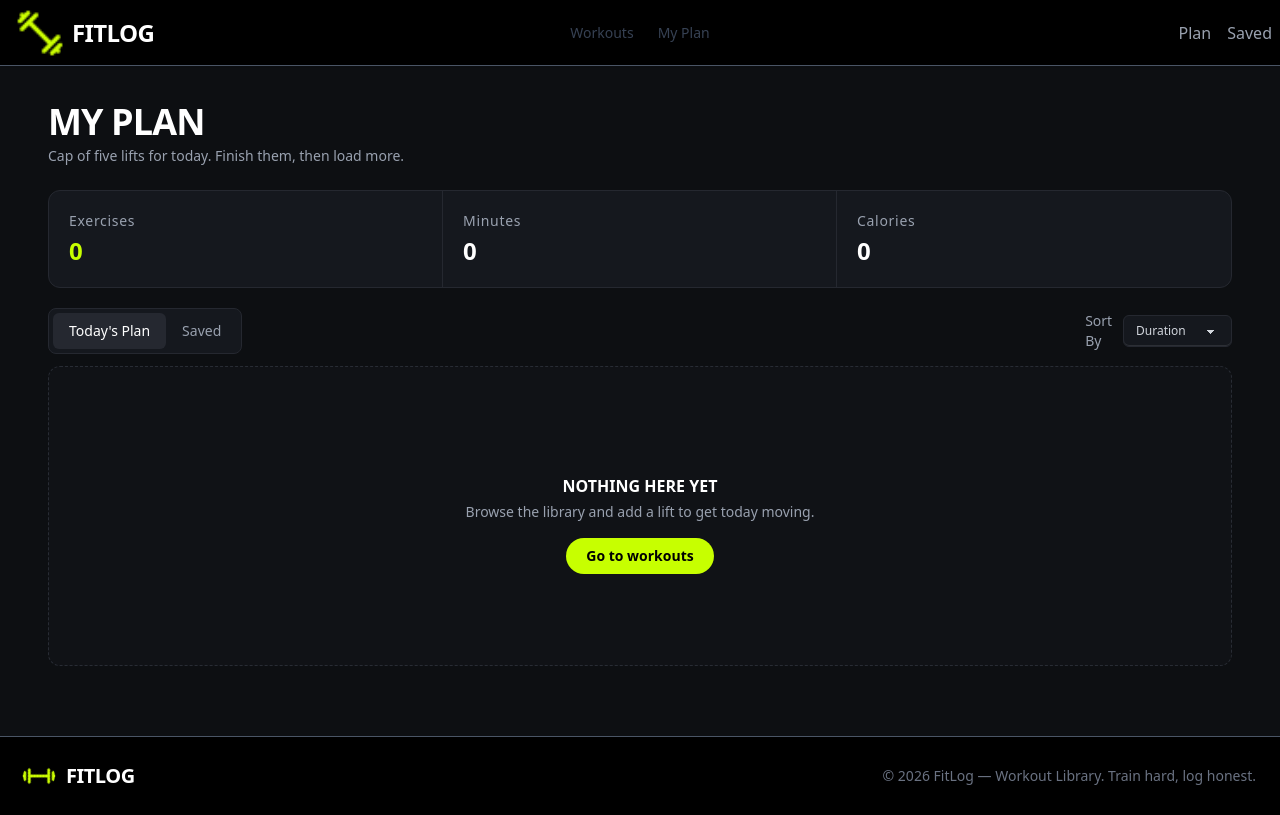
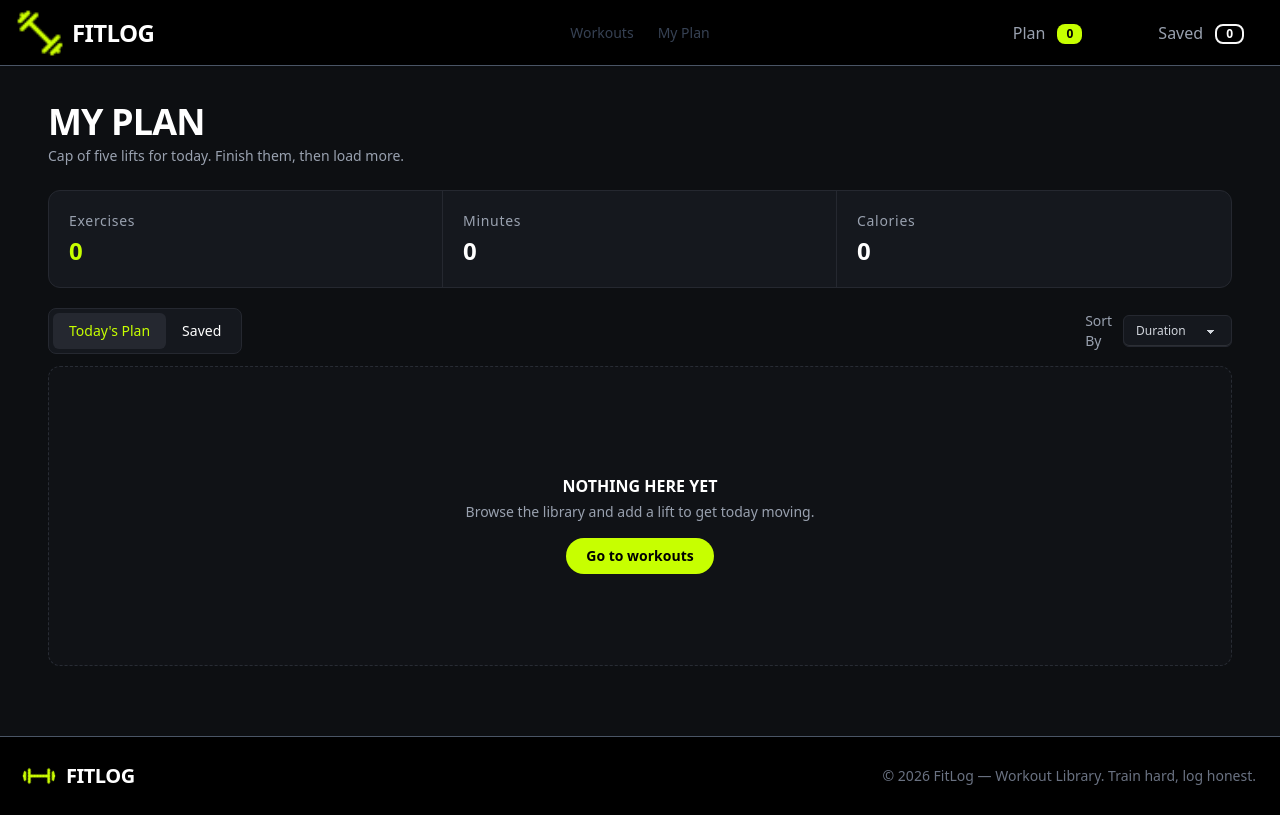
Before and after one commit to Riaz-RZ/PH-A6-FitLog, a Next.js app: page /myplan in a window 1280 px wide. Built offline with nearby package versions, Linux system fonts and the light colour scheme.

Commit message:
Navbar Plan And Saved Badge UI Updated

```diff
--- a/src/app/myplan/page.tsx
+++ b/src/app/myplan/page.tsx
@@ -12,14 +12,28 @@ import {
     FiX
 } from "react-icons/fi";
 import { MdLocalFireDepartment } from "react-icons/md";
+import { toast } from "react-toastify";
 
 const MyPlanPage = () => {
-    const { todaysPlan, save } = useContext(WorkoutsContext);
+    const { todaysPlan, setTodaysPlan, save, setSave } = useContext(WorkoutsContext);
 
     const [activeTab, setActiveTab] = useState<"today" | "saved">("today");
 
     const plan: ILibrary[] =
         activeTab === "today" ? todaysPlan : save;
+    const handleRemove = (id: number) => {
+        if (activeTab === "today") {
+            setTodaysPlan((prev) =>
+                prev.filter((workout) => workout.id !== id)
+            );
+            toast.success("Removed from Today's Plan");
+        } else {
+            setSave((prev) =>
+                prev.filter((workout) => workout.id !== id)
+            );
+            toast.success("Removed from Saved");
+        }
+    };
 
     // Calculate summary
     const totalMinutes = plan.reduce(
@@ -98,8 +112,8 @@ const MyPlanPage = () => {
                         <button
                             onClick={() => setActiveTab("today")}
                             className={`rounded-md px-4 py-2 text-sm font-medium transition cursor-pointer ${activeTab === "today"
-                                    ? "bg-[#252830] text-white"
-                                    : "text-gray-400 hover:text-white"
+                                ? "bg-[#252830] text-[#c7ff00]"
+                                : "text-white"
                                 }`}
                         >
                             Today's Plan
@@ -108,8 +122,8 @@ const MyPlanPage = () => {
                         <button
                             onClick={() => setActiveTab("saved")}
                             className={`rounded-md px-4 py-2 text-sm font-medium transition cursor-pointer ${activeTab === "saved"
-                                    ? "bg-[#252830] text-white"
-                                    : "text-gray-400 hover:text-white"
+                                ? "bg-[#252830] text-[#c7ff00]"
+                                : "text-white"
                                 }`}
                         >
                             Saved
@@ -128,7 +142,6 @@ const MyPlanPage = () => {
                             <option>Duration</option>
                             <option>Calories</option>
                             <option>Rating</option>
-                            <option>Name</option>
                         </select>
                     </div>
 
@@ -139,7 +152,7 @@ const MyPlanPage = () => {
                 {plan.length === 0 ? (
 
                     /* EMPTY STATE */
-                    <section className="mt-3 flex min-h-[300px] flex-col items-center justify-center rounded-xl border border-dashed border-[#282c34] bg-[#101216] text-center">
+                    <section className="mt-3 flex min-h-75 flex-col items-center justify-center rounded-xl border border-dashed border-[#282c34] bg-[#101216] text-center">
 
                         <h2 className="mt-4 text-md font-black">
                             NOTHING HERE YET
@@ -171,7 +184,7 @@ const MyPlanPage = () => {
                             >
 
                                 {/* Image */}
-                                <div className="m-3 aspect-[3/2] w-32 shrink-0 overflow-hidden rounded-xl sm:w-40">
+                                <div className="m-3 aspect-3/2 w-32 shrink-0 overflow-hidden rounded-xl sm:w-40">
                                     <Image
                                         src={workout.image}
                                         alt={workout.name}
@@ -208,18 +221,21 @@ const MyPlanPage = () => {
                                                     View Details
                                                 </Link>
 
-                                                <button
-                                                    className="rounded-2xl bg-[#c7ff00] px-3 py-2 text-xs font-bold text-black transition hover:bg-[#b8ef00] flex items-center gap-1.5"
-                                                >
-                                                    <FiCheck />
-                                                    Mark as Done
-                                                </button>
+                                                {activeTab === "today" && (
+                                                    <button
+                                                        className="rounded-2xl bg-[#c7ff00] px-3 py-2 text-xs font-bold text-black transition hover:bg-[#b8ef00] flex items-center gap-1.5 cursor-pointer"
+                                                    >
+                                                        <FiCheck />
+                                                        Mark as Done
+                                                    </button>
+                                                )}
 
                                             </div>
 
                                             {/* X Button */}
                                             <button
-                                                className="p-2 text-gray-500 transition hover:border-red-400 hover:text-red-400"
+                                            onClick={() => handleRemove(workout.id)}
+                                                className="p-2 text-gray-500 transition hover:border-red-400 hover:text-red-400 cursor-pointer"
                                                 aria-label={`Remove ${workout.name}`}
                                             >
                                                 <FiX />
--- a/src/components/shared/Navbar.tsx
+++ b/src/components/shared/Navbar.tsx
@@ -1,6 +1,9 @@
+"use client"
 import Link from "next/link";
 import Image from "next/image";
 import logo from "@/assets/logo.png";
+import { useContext } from "react";
+import { WorkoutsContext } from "@/context/WorkoutsContext";
 
 const Navbar = () => {
     const links = (
@@ -23,6 +26,10 @@ const Navbar = () => {
             </li>
         </>
     );
+    const { todaysPlan, save } = useContext(WorkoutsContext);
+
+    const planCount = todaysPlan.length;
+    const savedCount = save.length;
 
     return (
         <nav className="sticky top-0 z-50 bg-black shadow-xs border-b border-gray-600">
@@ -64,8 +71,12 @@ const Navbar = () => {
                     </ul>
                 </div>
                 <div className="navbar-end gap-4">
-                    <a className=" text-gray-400">Plan</a>
-                    <a className="text-gray-400">Saved</a>
+                    <button className=" text-gray-400 me-4 px-4 py-0.5">Plan<span className="badge badge-sm bg-[#c7ff00] text-black border-0 mx-3 font-bold">
+                                    {planCount}
+                                </span></button>
+                    <button className="text-gray-400 px-4 py-0.5">Saved<span className="badge badge-sm bg-black text-white border-2 mx-3 font-bold">
+                                    {savedCount}
+                                </span></button>
                 </div>
             </div>
         </nav>
--- a/src/components/workoutDetailspage/SaveLaterButton.tsx
+++ b/src/components/workoutDetailspage/SaveLaterButton.tsx
@@ -1,25 +1,38 @@
-"use client"
+"use client";
+
 import { WorkoutsContext } from "@/context/WorkoutsContext";
 import { ILibrary } from "@/types/library.types";
 import { useContext } from "react";
-import {
-    FiBookmark,
-} from "react-icons/fi";
+import { FiBookmark } from "react-icons/fi";
 import { toast } from "react-toastify";
 
-const SaveLaterButton = ({workout}: {workout: ILibrary}) => {
-
-    const {save, setSave} = useContext(WorkoutsContext)
+const SaveLaterButton = ({ workout }: { workout: ILibrary }) => {
+    const { save, setSave } = useContext(WorkoutsContext) as {
+        save: ILibrary[];
+        setSave: React.Dispatch<React.SetStateAction<ILibrary[]>>;
+    };
 
     const handleSaveLater = () => {
-        console.log("save for later button clicked", workout);
-        setSave([...save, workout]);
-        toast.success(`Saved for Later`)
-    }
+        const alreadySaved = save.some((item) => item.id === workout.id);
+
+        if (alreadySaved) {
+            toast.error("Already Saved for Later");
+            return;
+        }
+
+        toast.success("Saved for Later");
+        setSave((prev) => [...prev, workout]);
+    };
+
     return (
-            <button className="btn h-10 min-h-10 rounded-md border border-[#363a42] bg-transparent px-4 text-xs font-bold text-gray-300 hover:bg-[#1a1d22]"  onClick={() => handleSaveLater()}>
-            <FiBookmark /> Save for Later
+        <button
+            className="btn h-10 min-h-10 rounded-md border border-[#363a42] bg-transparent px-4 text-xs font-bold text-gray-300 hover:bg-[#1a1d22]"
+            onClick={handleSaveLater}
+        >
+            <FiBookmark />
+            Save for Later
         </button>
     );
 };
+
 export default SaveLaterButton;
--- a/src/components/workoutDetailspage/TodaysPlanButton.tsx
+++ b/src/components/workoutDetailspage/TodaysPlanButton.tsx
@@ -1,24 +1,36 @@
 "use client";
+
 import { WorkoutsContext } from "@/context/WorkoutsContext";
 import { ILibrary } from "@/types/library.types";
 import { useContext } from "react";
-import {
-    FiCalendar,
-} from "react-icons/fi";
+import { FiCalendar } from "react-icons/fi";
 import { toast } from "react-toastify";
 
-const TodaysPlanButton = ({workout}: {workout: ILibrary}) => {
-
-    const {todaysPlan, setTodaysPlan} = useContext(WorkoutsContext)
+const TodaysPlanButton = ({ workout }: { workout: ILibrary }) => {
+    const { todaysPlan, setTodaysPlan } = useContext(WorkoutsContext) as {
+        todaysPlan: ILibrary[];
+        setTodaysPlan: React.Dispatch<React.SetStateAction<ILibrary[]>>;
+    };
 
     const handleTodaysPlan = () => {
-        console.log("todays plan button clicked", workout);
-        setTodaysPlan([...todaysPlan, workout]);
-        toast.success(`Add to Today's Plan`)
-    }
+        const alreadyAdded = todaysPlan.some((item) => item.id === workout.id);
+
+        if (alreadyAdded) {
+            toast.error("Already in Today's Plan");
+            return;
+        }
+
+        toast.success("Added to Today's Plan");
+        setTodaysPlan((prev) => [...prev, workout]);
+    };
+
     return (
-        <button className="btn h-10 min-h-10 rounded-lg border-0 bg-[#c7ff00] px-4 text-xs font-bold text-black hover:bg-[#b9f000]" onClick={() => handleTodaysPlan()}>
-            <FiCalendar /> Add to today's plan
+        <button
+            className="btn h-10 min-h-10 rounded-lg border-0 bg-[#c7ff00] px-4 text-xs font-bold text-black hover:bg-[#b9f000]"
+            onClick={handleTodaysPlan}
+        >
+            <FiCalendar />
+            Add to today's plan
         </button>
     );
 };
```
